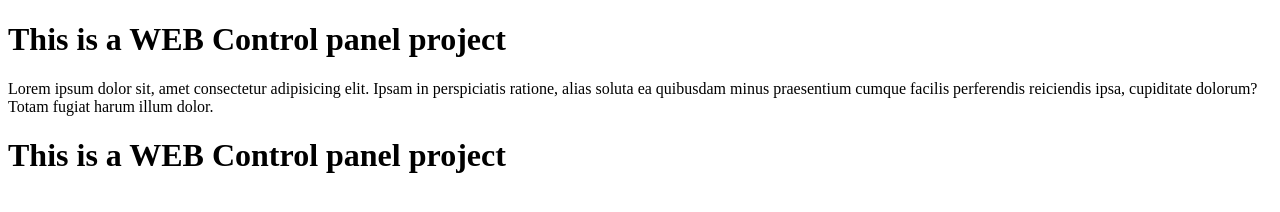
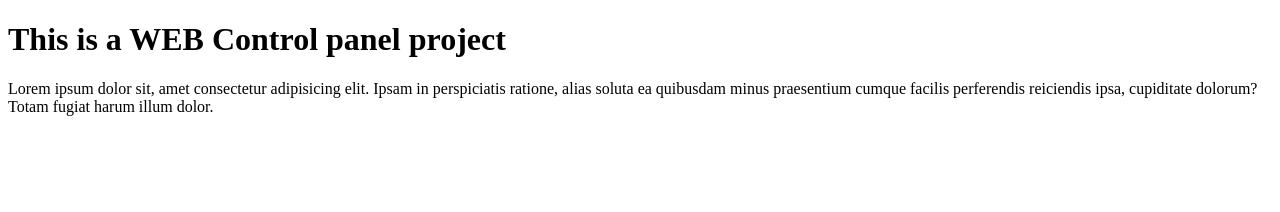
Before and after one commit to Sohelrana2815/js-problems-solved, a plain HTML site: page index.html in a window 1280 px wide. Drawn offline with Linux system fonts and the light colour scheme.

Commit message:
remove extra heading

```diff
--- a/index.html
+++ b/index.html
@@ -13,6 +13,5 @@
       facilis perferendis reiciendis ipsa, cupiditate dolorum? Totam fugiat
       harum illum dolor.
     </p>
-    <h1>This is a WEB Control panel project</h1>
   </body>
 </html>
```
